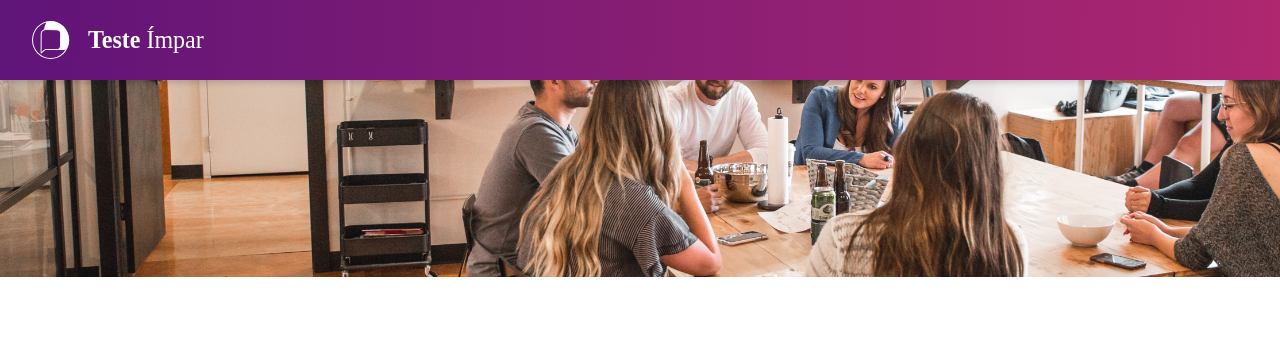
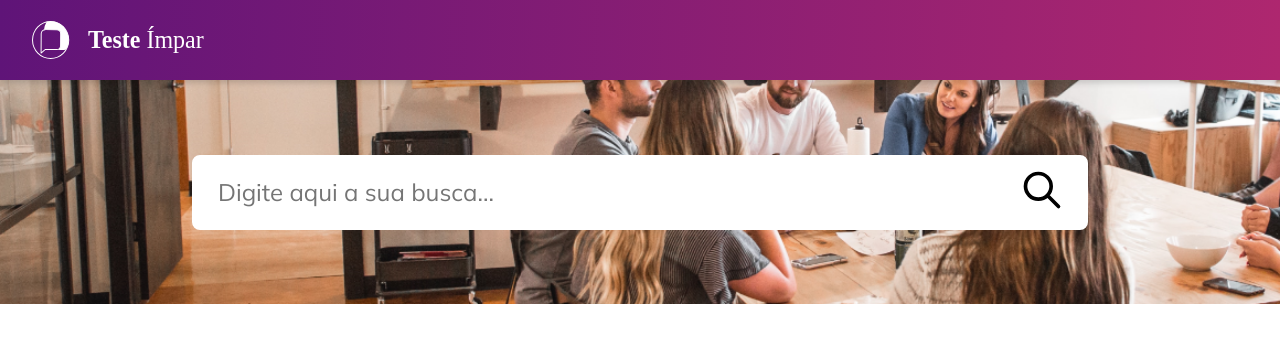
Before and after one commit to Matheus-Rian/react-PokeApi, a React (Vite) app: page / in a window 1280 px wide. Shown: the top 342 px of the page. Built offline with nearby package versions, Linux system fonts and the light colour scheme.

Commit message:
feat: create component Search

```diff
--- a/src/components/Search/index.tsx
+++ b/src/components/Search/index.tsx
@@ -1,9 +1,14 @@
 import styles from './styles.module.scss';
-
+import { HiOutlineSearch } from 'react-icons/hi';
 export function Search() {
   return (
     <div className={styles.searchContainer}>
-      <input type="text" />
+      <div className={styles.boxSearch}>
+        <input type='text' placeholder='Digite aqui a sua busca...' />
+        <button type='button'>
+          <HiOutlineSearch />
+        </button>
+      </div>
     </div>
   )
 }
--- a/src/components/Search/styles.module.scss
+++ b/src/components/Search/styles.module.scss
@@ -1,7 +1,56 @@
 .searchContainer {
   background-image: url('../../assets/images/fundo-busca.png');
+  background-size: cover;
   width: 100%;
   height: 18rem;
   margin-top: -4rem;
   background-repeat: no-repeat;
+
+  display: flex;
+  justify-content: center;
+  align-items: center;
 }
+
+.boxSearch {
+  margin-top: 4rem;
+
+  width: 70%;
+  position: relative;
+
+  display: flex;
+  justify-content: center;
+  align-items: center;
+
+  input {
+    position: relative;
+    max-width: 1046px;
+    width: 100%;
+    border: none;
+    height: 4.6875rem;
+    background: #fff;
+    border: 2px solid #fff;
+    border-radius: 8px;
+    outline: none;
+    padding: 0 24px;
+    font-size: 24px;
+    transition: border-color 0.2s ease-in;
+    appearance: none;
+
+    &:focus {
+      border-color: var(--gray-500);
+    }
+  }
+
+  button {
+    position: absolute;
+    right: 24px;
+    background: none;
+    border: none;
+
+    svg {
+      width: 2.75rem;
+      height: 2.75rem;
+      color: var(--gray-700);
+    }
+  }
+}
```
